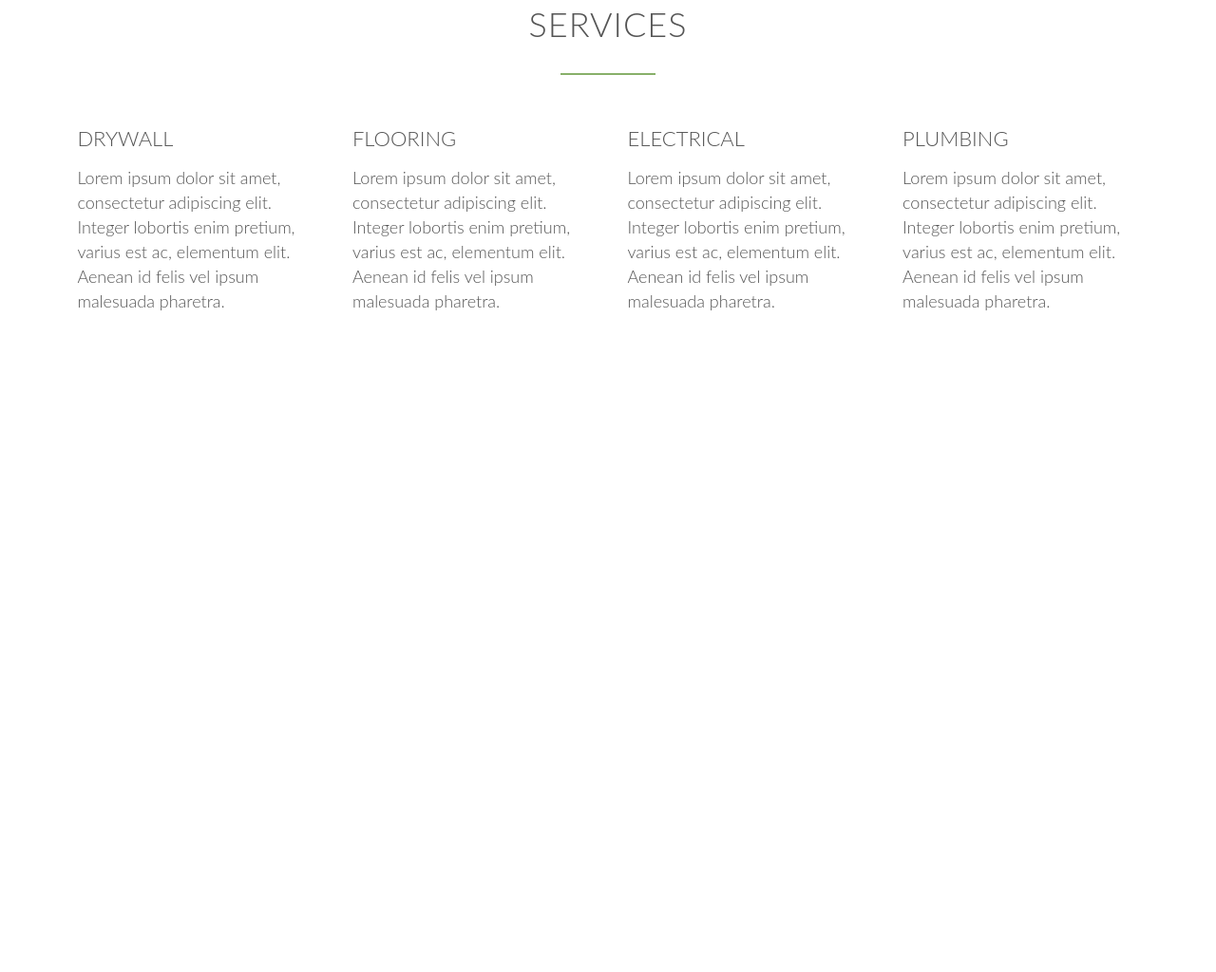
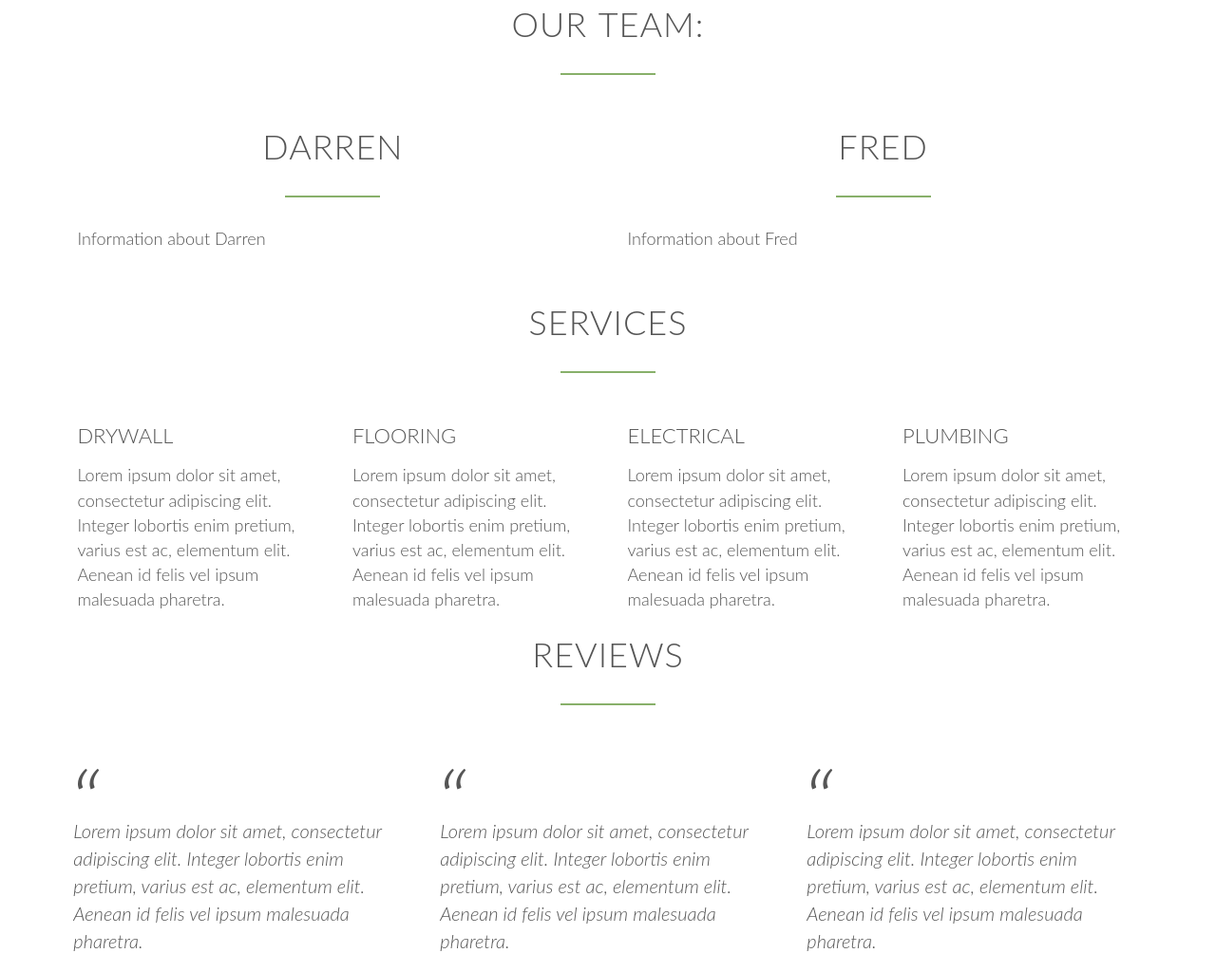
Before and after one commit to jaresj/EveryLittleThing, a plain HTML site: page index.html in a window 1280 px wide. Shown: the part 1033-2057 px from the top of the page at 95% size. Before the commit the page ends 1386 px from the top, so only its background shows below. Drawn offline with Linux system fonts and the light colour scheme.

Commit message:
Added more styling and content

```diff
--- a/css/style.css
+++ b/css/style.css
@@ -203,9 +203,37 @@ header {
 }
 
 /* ---------------------------------------- */
+/* TEAM */
+/* ---------------------------------------- */
+.section-team {
+    margin-bottom: 30px;
+}
+
+/* ---------------------------------------- */
 /* SERVICES */
 /* ---------------------------------------- */
 
 .section-services {
     padding: 0;
 }
+
+/* ---------------------------------------- */
+/* REVIEW */
+/* ---------------------------------------- */
+
+blockquote {
+    padding: 2%;
+    font-style: italic;
+    line-height: 145%;
+    position: relative;
+    margin-top: 40px;
+}
+
+blockquote:before {
+    content: "\201C";
+    font-size: 500%;
+    display: block;
+    position: relative;
+    top: -5;
+    left: -5px;
+}
--- a/index.html
+++ b/index.html
@@ -32,6 +32,21 @@
             <div class="row">
                 <h2>About Us</h2>
                 <p class="long-copy">Lorem ipsum dolor sit amet, consectetur adipiscing elit. Integer lobortis enim pretium, varius est ac, elementum elit. Aenean id felis vel ipsum malesuada pharetra. Proin ac massa quis eros mollis congue. Nunc pulvinar lectus et odio eleifend, sed scelerisque eros suscipit. Suspendisse odio nulla, vestibulum ut felis vel, iaculis molestie nisi. In egestas lectus vel ipsum convallis cursus. Proin luctus odio vel tincidunt rhoncus. Nam eu orci quis mauris volutpat condimentum. Integer dictum varius libero volutpat ullamcorper. Nullam cursus a nisi vitae rhoncus. Aliquam maximus dignissim quam, in gravida tortor commodo non. Vivamus aliquam, eros sed rutrum tempus, orci eros ullamcorper risus, a varius ligula orci ut turpis. Integer sagittis finibus sapien ullamcorper egestas. Aliquam nulla augue, imperdiet vel dolor non, placerat suscipit ex. Nunc at vehicula sem.</p>
+            </div>
+        </section>
+        <section class="section-team">
+            <div class="row">
+                <h2>Our Team:</h2>
+            </div>
+            <div class="row">
+                <div class="col span-1-of-2 box">
+                    <h2>Darren</h2>
+                    <p>Information about Darren</p>
+                </div>
+                <div class="col span-1-of-2 box">
+                    <h2>Fred</h2>
+                    <p>Information about Fred</p>
+                </div>
             </div>
         </section>
         <section class="section-services">
@@ -79,5 +94,28 @@
 
        -->
 
+       <section class="section-testimonials">
+           <div class="row">
+               <h2>Reviews</h2>
+           </div>
+           <div class="row">
+               <div class="col span-1-of-3">
+                   <blockquote>
+                    Lorem ipsum dolor sit amet, consectetur adipiscing elit. Integer lobortis enim pretium, varius est ac, elementum elit. Aenean id felis vel ipsum malesuada pharetra.
+                   </blockquote>
+               </div>
+               <div class="col span-1-of-3">
+                   <blockquote>
+                    Lorem ipsum dolor sit amet, consectetur adipiscing elit. Integer lobortis enim pretium, varius est ac, elementum elit. Aenean id felis vel ipsum malesuada pharetra.
+                   </blockquote>
+               </div>
+               <div class="col span-1-of-3">
+                   <blockquote>
+                    Lorem ipsum dolor sit amet, consectetur adipiscing elit. Integer lobortis enim pretium, varius est ac, elementum elit. Aenean id felis vel ipsum malesuada pharetra.
+                   </blockquote>
+               </div>
+           </div>
+       </section>
+
     </body>
 </html>
```
